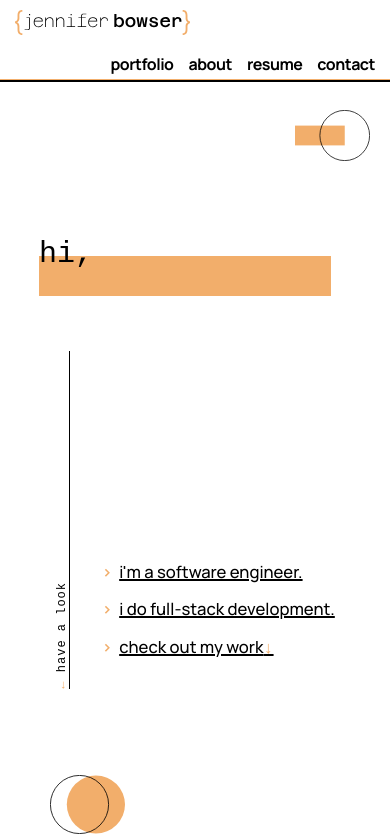
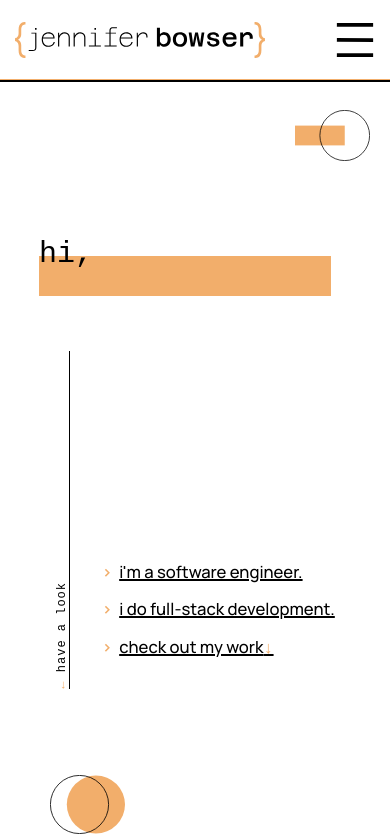
Before and after one commit to jennifer-bowser/jb-dev, a React (Vite) app: page / in a window 390 px wide. Shown: the top 837 px of the page. Built offline with nearby package versions, Linux system fonts and the light colour scheme; a web font is replaced by a local one.

Commit message:
WIP - getting mobile nav to work

```diff
--- a/src/components/navigation/NavMenu.css
+++ b/src/components/navigation/NavMenu.css
@@ -44,12 +44,8 @@
     z-index: -1;
 }
 
-@media (max-width: 500px){
-    .NavMenu{
-        gap: 15px;
-    }
-
-    .NavMenu a {
-        font-size: 1.2em;
-    }
+.Navbar .Invisible{
+    position: absolute;
+    right: 0;
+    bottom: 0;
 }
--- a/src/components/navigation/NavMenu.jsx
+++ b/src/components/navigation/NavMenu.jsx
@@ -1,14 +1,59 @@
 import "./NavMenu.css";
+import menuIcon from "../../assets/icons/menuIcon.svg";
+import { useEffect, useState } from "react";
 
 export default function NavMenu({sections}){
+    /*--  Toggle whether full menu vs menu button is visible --*/
+    const MIN_WIDTH = 750;
+    const [isNarrowWidth, setIsNarrowWidth] = useState(window.innerWidth <= MIN_WIDTH);
+
+    useEffect( () => {
+        function handleResize() {
+            if(window.innerWidth <= MIN_WIDTH && !isNarrowWidth){
+                setIsNarrowWidth(true);
+                setShowNavMenu(false);
+            }
+            else if(window.innerWidth > MIN_WIDTH & isNarrowWidth){
+                setIsNarrowWidth(false);
+                setShowNavMenu(true);
+            }
+        }
+
+        window.addEventListener('resize', handleResize)
+
+        return _ => {
+            window.removeEventListener('resize', handleResize)
+        }
+    });
+
+    /*-- Handles showing/hiding the NavMenu vs menu button --*/
+    const [showNavMenu, setShowNavMenu] = useState(!isNarrowWidth);
+
+    const handleMenuButtonClick = () => {
+        setShowNavMenu(true);
+    }
+
+    /*
+        case 1: NOT narrow width
+            > Show full menu
+
+        case 2: Narrow width, menu button NOT clicked
+            > Show menu icon
+
+        case 3: Narrow width, menu button IS clicked
+            > Show popout menu
+     */
     return (
-        <ul className="NavMenu">
+        <>
+            <img src={menuIcon} className={"MenuIcon " + (isNarrowWidth ? "Visible" : "Invisible")} onClick={handleMenuButtonClick} width="40"/>
+            <ul className={"NavMenu" + (isNarrowWidth ? " Popout" : " Full") + (showNavMenu ? " Visible" : " Invisible")}>
                 {sections.map( (section, index) => (
                     <li key={index}>
-                    <a href={`#${section}`} onClick={() => handleClick(section)}>{section}</a>
+                        <a href={`#${section}`}>{section}</a>
                         <div className="NavMenu-Underline"></div>
                     </li>
                 ))}
             </ul>
+        </>
     );
 }
--- a/src/components/navigation/Navbar.css
+++ b/src/components/navigation/Navbar.css
@@ -24,37 +24,22 @@
     top: 79px;
 }
 
-.Navbar img{
+.Navbar-FullLogo{
     height: auto;
     margin-bottom: 5px;
-}
-
-.Navbar-FullLogo{
     width: 270px;
     transition: var(--transition);
 }
 
 @media (max-width: 750px){
     .Navbar-FullLogo{
-        width: 175px;
+        width: 250px;
+        margin-bottom: 0;
+    }
+
+    .Navbar{
+        padding: 10px 15px;
+        flex-wrap: wrap;
+        align-items: center;
     }
 }
-
-@media (max-width: 600px){
-    .Navbar{
-        padding: 10px 15px 5px 15px;
-        justify-content: flex-end;
-        flex-wrap: wrap;
-    }
-
-    .Navbar-FullLogo{
-        position: absolute;
-        top: 10px;
-        left: 15px;
-    }
-
-    .Navbar-Spacer{
-        flex-basis: 100%;
-        height: 0;
-    }
-}
--- a/src/components/navigation/Navbar.jsx
+++ b/src/components/navigation/Navbar.jsx
@@ -3,11 +3,12 @@ import fullLogo from "../../assets/jb-dev-logos/jb-logo-full.svg";
 import "./Navbar.css"
 
 export default function Navbar({ sections }) {
+
+
     return (
         <div className="Navbar">
             <img src={fullLogo} height="40" className="Navbar-FullLogo"/>
-            <div className="Navbar-Spacer"></div>
-            <NavMenu sections={sections} />
+            <NavMenu sections={sections}/>
         </div>
     )
 }
--- a/src/index.css
+++ b/src/index.css
@@ -77,6 +77,7 @@ h4 {
     font-weight: 700;
 }
 
+/*-- Generic Styling Classes --*/
 .Accent-Text {
     color: var(--accent-color);
 }
@@ -96,3 +97,15 @@ h4 {
 .Bold {
     font-weight: 600;
 }
+
+.Visible{
+    transform: scale(1);
+    transition: var(--transition);
+    pointer-events: unset;
+}
+
+.Invisible{
+    transform: scale(0);
+    transition: var(--transition);
+    pointer-events: none;
+}
```
Also changed, not shown: src/assets/icons/menuIcon.svg (added). Lines whose indentation alone changed are shown as unchanged.
